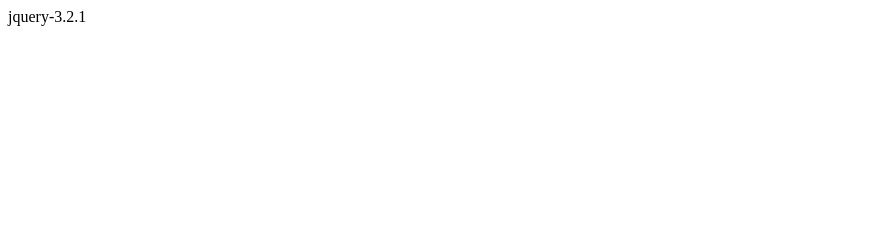
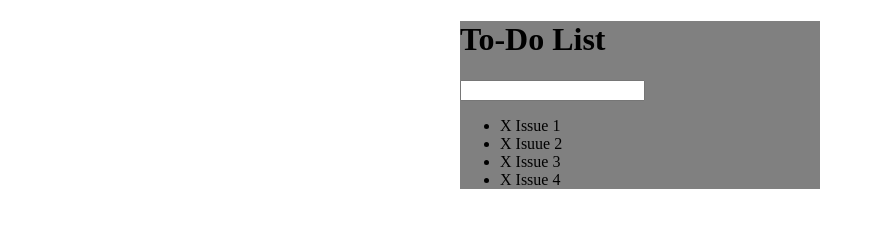
Before and after one commit to bwire/ToDoList, a plain HTML site: page index.html in a window 1280 px wide. Shown: the whole page, without its empty margins (0-876 px from the left). Drawn offline with Linux system fonts and the light colour scheme.

Commit message:
Stage 2. Basic HTML structure

```diff
--- a/assets/css/ToDoList.css
+++ b/assets/css/ToDoList.css
@@ -0,0 +1,5 @@
+#container {
+  margin: 0 auto;
+  background-color: grey;
+  width: 360px;
+}
--- a/index.html
+++ b/index.html
@@ -6,7 +6,16 @@
     <link rel="stylesheet" type="text/css" href="assets/css/ToDoList.css">
   </head>
   <body>
-
+    <div id="container">
+      <h1>To-Do List</h1>
+      <input type="text" name="">
+      <ul>
+        <li><span>X</span> Issue 1</li>
+        <li><span>X</span> Isuue 2</li>
+        <li><span>X</span> Issue 3</li>
+        <li><span>X</span> Issue 4</li>
+      </ul>
+    </div>
     <script type="text/javascript" src="assets/js/ToDoList.js"></script>
   </body>
-</html>jquery-3.2.1
+</html>
```
